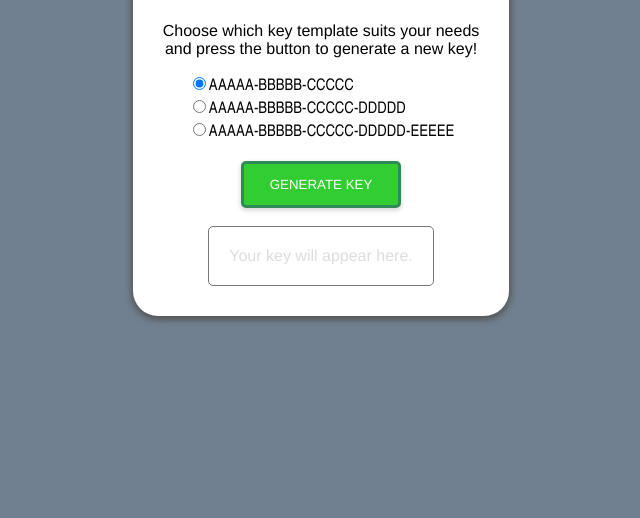
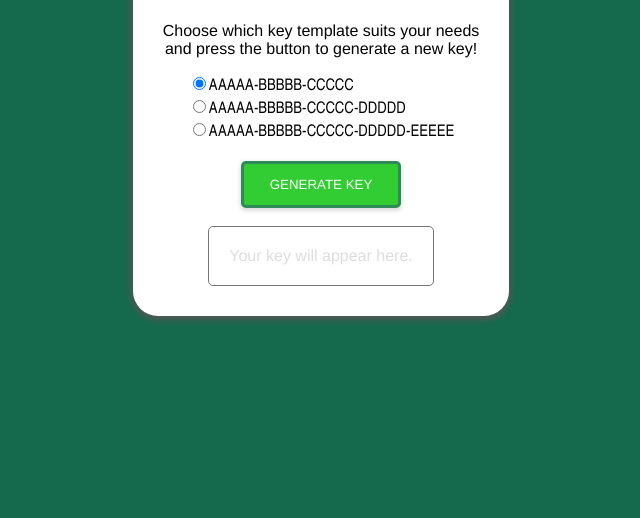
Before and after one commit to maciejpajkowski/keygen, a website built with Parcel: page index.html in a window 1280 px wide. Shown: the part 282-800 px from the top of the page, without its empty margins (319-959 px from the left). Built offline with nearby package versions, Linux system fonts and the light colour scheme.

Commit message:
Body background color changed

```diff
--- a/style.css
+++ b/style.css
@@ -3,7 +3,7 @@
 }
 
 body {
-  background: slategray;
+  background: #156a4e;
 }
 
 p {
```
